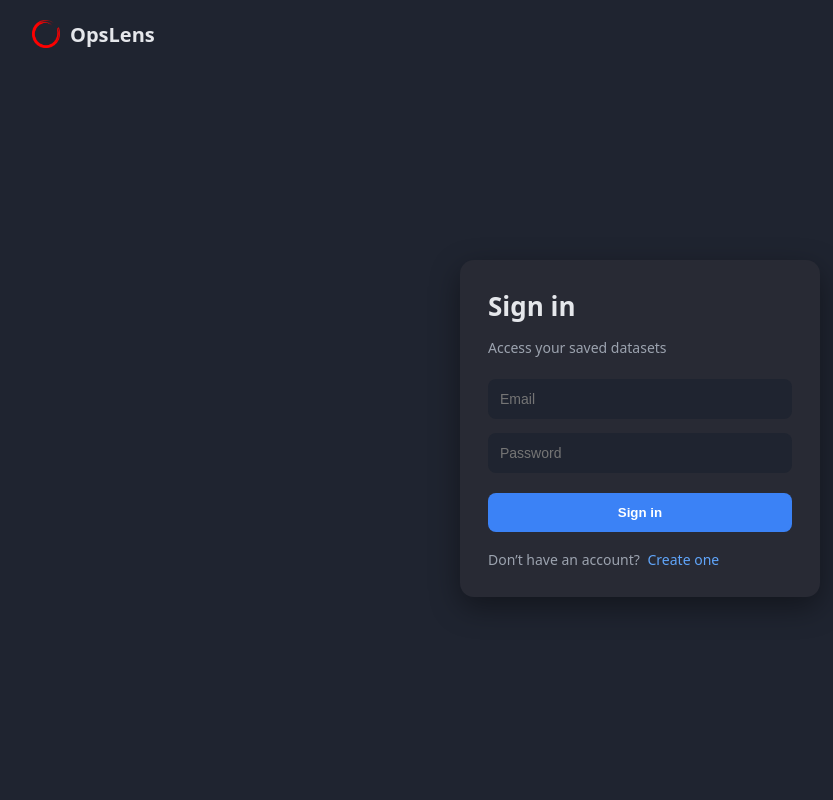
After one commit to Youssif-AB/opslens, a Flask app: page /login in a window 1280 px wide. The commit adds this page. Shown: the whole page, without its empty margins (0-833 px from the left). Run offline with Flask 3, Linux system fonts and the light colour scheme.

Commit message:
Added heavy database logic plus worked on upload page and login/register login/page

```diff
--- a/app/routes.py
+++ b/app/routes.py
@@ -5,6 +5,11 @@ import csv
 from datetime import datetime
 import math
 from collections import defaultdict
+from app.db import get_db
+from flask import session
+from flask import redirect
+
+
 
 valid_rows = []
 invalid_rows = []
@@ -128,6 +133,16 @@ def index():
         for row in valid_rows:
             status = row["status"]
             status_counts[status] = status_counts.get(status, 0) + 1
+
+        if "user_id" in session:
+            conn = get_db()
+            cur = conn.cursor()
+            cur.execute(
+                "INSERT INTO datasets (user_id, filename) VALUES (?, ?)",
+                (session["user_id"], uploaded_csv.filename)
+            )
+            conn.commit()
+            conn.close()
 
 
         return render_template(
@@ -285,12 +300,123 @@ def analytics():
         unique_statuses=unique_statuses
 )
 
+from flask import redirect, url_for
+
 @app.route("/saved")
 def saved():
-    return render_template("saved.html")
+    if "user_id" not in session:
+        session["next"] = "/saved"
+        return redirect("/login")
+
+    conn = get_db()
+    cur = conn.cursor()
+
+    cur.execute(
+        """
+        SELECT filename, uploaded_at
+        FROM datasets
+        WHERE user_id = ?
+        ORDER BY uploaded_at DESC
+        """,
+        (session["user_id"],)
+    )
+
+    datasets = cur.fetchall()
+    conn.close()
+
+    return render_template("saved.html", datasets=datasets)
 
 
+@app.route("/login", methods=["GET", "POST"])
+def login():
+    if request.method == "POST":
+        email = request.form["email"]
+
+        conn = get_db()
+        cur = conn.cursor()
+        cur.execute("SELECT id from users where email = ?", (email, ))
+        user = cur.fetchone()
+        conn.close()
+
+        if user:
+            session["user_id"] = user["id"]
+
+            next_page = session.pop("next", "/")
+            return redirect(next_page)
+
+    return render_template("login.html")
+
+@app.route("/register", methods=["GET", "POST"])
+def register():
+    if request.method == "POST":
+        email = request.form["email"]
+        password = request.form["password"]
+
+        conn = get_db()
+        cur = conn.cursor()
+
+        # check if user already exists
+        cur.execute(
+            "SELECT id FROM users WHERE email = ?",
+            (email,)
+        )
+        existing = cur.fetchone()
+
+        if existing:
+            conn.close()
+            return render_template(
+                "register.html",
+                error="Email already registered"
+            )
+
+        # create user (plain-text password, as requested)
+        cur.execute(
+            "INSERT INTO users (email, password_hash) VALUES (?, ?)",
+            (email, password)
+        )
+        conn.commit()
+
+        # log them in immediately
+        user_id = cur.lastrowid
+        conn.close()
+
+        session["user_id"] = user_id
+
+        next_page = session.pop("next", "/")
+        return redirect(next_page)
+
+    return render_template("register.html")
+
+@app.route("/logout")
+def logout():
+    session.clear()
+    return redirect("/")
 
 @app.route("/health")
 def health():
     return "OK"
+
+@app.context_processor
+def inject_user():
+    user = None
+
+    if "user_id" in session:
+        conn = get_db()
+        cur = conn.cursor()
+
+        cur.execute(
+            "SELECT email FROM users WHERE id = ?",
+            (session["user_id"],)
+        )
+        row = cur.fetchone()
+        conn.close()
+
+        if row:
+            email = row["email"]
+            user = {
+                "email": email,
+                "name": email[:4],
+                "avatar": email[:2].upper()
+            }
+
+    return dict(current_user=user)
--- a/app/static/styles.css
+++ b/app/static/styles.css
@@ -131,6 +131,12 @@ body {
 .switch {
   font-size: 12px;
   color: #888;
+  margin-top: 10px;
+}
+
+.switch-signin {
+  font-size: 18px;
+  color: #ffffff;
   margin-top: 10px;
 }
 
@@ -574,3 +580,207 @@ canvas {
   font-weight: 700;
   color: #ffffff;
 }
+
+/* upload page css */
+
+.upload-page {
+  background-color: #0f1117;
+  color: #e5e7eb;
+  min-height: 100vh;
+  font-family: system-ui, sans-serif;
+}
+
+.upload-header {
+  display: flex;
+  justify-content: space-between;
+  align-items: center;
+  padding: 18px 32px;
+}
+
+.logo {
+  display: flex;
+  align-items: center;
+  gap: 10px;
+  font-weight: 700;
+  font-size: 20px;
+}
+
+.logo img {
+  width: 32px;
+  height: 32px;
+}
+
+.header-actions {
+  display: flex;
+  align-items: center;
+  gap: 20px;
+}
+
+.header-actions .signin {
+  color: #a5b4fc;
+  text-decoration: none;
+  font-weight: 600;
+}
+
+.upload-main {
+  max-width: 700px;
+  margin: 80px auto 0;
+  text-align: center;
+  padding: 0 20px;
+}
+
+.upload-main h1 {
+  font-size: 42px;
+  margin-bottom: 14px;
+}
+
+.subtitle {
+  color: #9ca3af;
+  font-size: 18px;
+  margin-bottom: 40px;
+}
+
+.upload-box {
+  border: 2px dashed #3b82f6;
+  border-radius: 14px;
+  padding: 50px 30px;
+  background: rgba(59, 130, 246, 0.05)
+}
+
+.drop-area span{
+  color: #9ca3af;
+  display: block;
+  margin-bottom: 16px;
+}
+
+.file-btn {
+  display: inline-block;
+  padding: 10px 20px;
+  background: #3b82f6;
+  color: white;
+  border-radius: 8px;
+  cursor: pointer;
+  font-weight: 600;
+}
+
+/* authentication */
+
+.auth-page {
+  height: 100vh;
+  background: #1f2430;
+  color: #e5e7eb;
+  font-family: system-ui, sans-serif;
+}
+
+.auth-header {
+  padding: 20px 32px;
+}
+
+.auth-header logo {
+  display: flex;
+  align-items: center;
+  gap: 10px;
+  font-weight: 700;
+  font-size: 18;
+}
+
+.auth-header img {
+  width: 28px;
+  height: 28px;
+}
+
+/* Center container */
+.auth-container {
+  height: calc(100vh - 80px);
+  display: flex;
+  align-items: center;
+  justify-content: center;
+}
+
+
+/* Card */
+.auth-card {
+  width: 360px;
+  background: #282a34;
+  padding: 28px;
+  border-radius: 14px;
+  box-shadow: 0 10px 30px rgba(0,0,0,0.4);
+}
+
+.auth-card h1 {
+  margin: 0 0 6px;
+  font-size: 26px;
+}
+
+.auth-subtext {
+  margin-bottom: 22px;
+  font-size: 14px;
+  color: #9ca3af;
+}
+
+.auth-card form {
+  display: flex;
+  flex-direction: column;
+  gap: 14px;
+}
+
+.auth-card input {
+  padding: 12px;
+  border-radius: 8px;
+  border: none;
+  background: #1f2430;
+  color: white;
+  font-size: 14px;
+}
+
+.auth-card input:focus {
+  outline: 2px solid #3b82f6;
+}
+
+.auth-card button {
+  margin-top: 6px;
+  padding: 12px;
+  border-radius: 8px;
+  border: none;
+  background: #3b82f6;
+  color: white;
+  font-weight: 600;
+  cursor: pointer;
+}
+
+.auth-card button:hover {
+  background: #2563eb;
+}
+
+/* Footer */
+.auth-footer {
+  margin-top: 18px;
+  font-size: 14px;
+  color: #9ca3af;
+}
+
+.auth-footer a {
+  color: #60a5fa;
+  text-decoration: none;
+  margin-left: 4px;
+}
+
+.auth-footer a:hover {
+  text-decoration: underline;
+}
+
+.saved-link {
+  margin-top: 14px;
+  text-align: center;
+}
+
+.saved-link a {
+  font-size: 13px;
+  color: #94a3b8;
+  text-decoration: none;
+}
+
+.saved-link a:hover {
+  color: #e5e7eb;
+  text-decoration: underline;
+}
--- /dev/null
+++ b/app/templates/login.html
@@ -0,0 +1,39 @@
+<!DOCTYPE html>
+<html lang="en">
+<head>
+  <meta charset="UTF-8" />
+  <title>Sign In · OpsLens</title>
+  <link rel="stylesheet" href="{{ url_for('static', filename='styles.css') }}">
+</head>
+
+<body class="auth-page">
+
+  <!-- Top bar -->
+  <header class="auth-header">
+    <div class="logo">
+      <img src="{{ url_for('static', filename='images/opslens-logo.png') }}" alt="OpsLens">
+      <span>OpsLens</span>
+    </div>
+  </header>
+
+  <main class="auth-container">
+    <div class="auth-card">
+      <h1>Sign in</h1>
+      <p class="auth-subtext">Access your saved datasets</p>
+
+      <form method="POST">
+        <input type="email" name="email" placeholder="Email" required>
+        <input type="password" name="password" placeholder="Password" required>
+
+        <button type="submit">Sign in</button>
+      </form>
+
+      <div class="auth-footer">
+        <span>Don’t have an account?</span>
+        <a href="/register">Create one</a>
+      </div>
+    </div>
+  </main>
+
+</body>
+</html>
--- /dev/null
+++ b/run.py
@@ -0,0 +1,6 @@
+from app import app
+from app.db import init_db
+
+if __name__ == "__main__":
+    init_db()
+    app.run(debug=True)
```
Also changed, not shown: app/__init__.py (+3 -39 lines), app/db.py (added, +36 -0 lines), app/templates/layout.html (+10 -6 lines), app/templates/register.html (added, +38 -0 lines), app/templates/saved.html (+13 -0 lines), app/templates/upload.html (+83 -10 lines), data/opslens.db (added).
